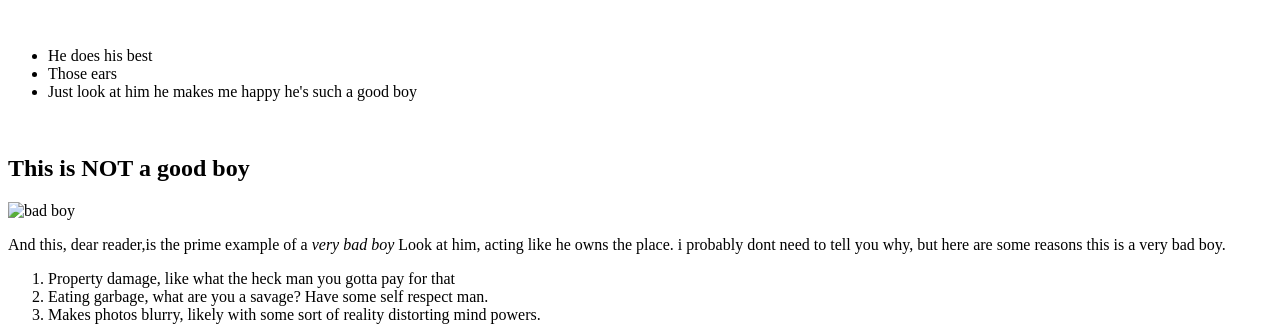
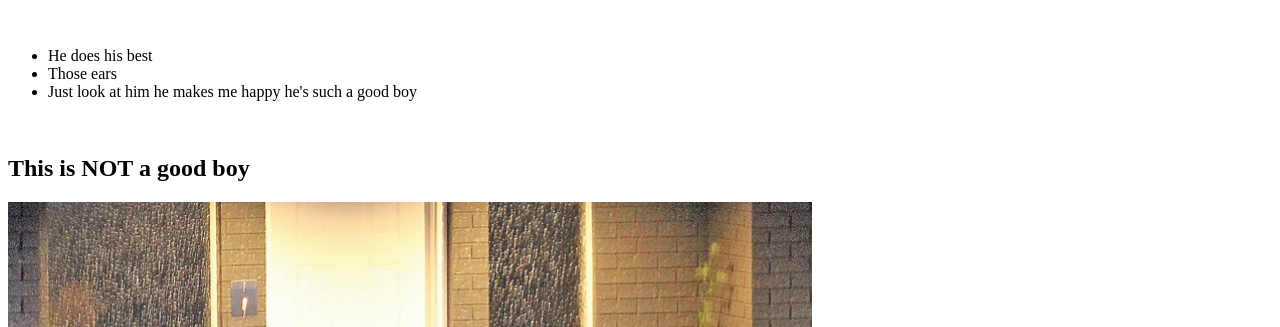
Before and after one commit to Sperns14/1P02, a plain HTML site: page htmlstandards1.html in a window 1280 px wide. Shown: the part 479-806 px from the top of the page. Drawn offline with Linux system fonts and the light colour scheme.

Commit message:
Update htmlstandards1.html

```diff
--- a/htmlstandards1.html
+++ b/htmlstandards1.html
@@ -31,7 +31,7 @@
 		<br/>
 
 		<h2> This is NOT a good boy </h2>
-			<img src="Computer/ss17se(\\139.57.65.8)(X:)/1P02/bear.jpg" alt="bad boy"/>
+			<img src="bear.jpg" alt="bad boy"/>
 		<br/>
 			<p>And this, dear reader,is the prime example of a <em> very bad boy </em> Look at him, acting like he owns the place.
 				i probably dont need to tell you why, but here are some reasons this is a very bad boy.
```
